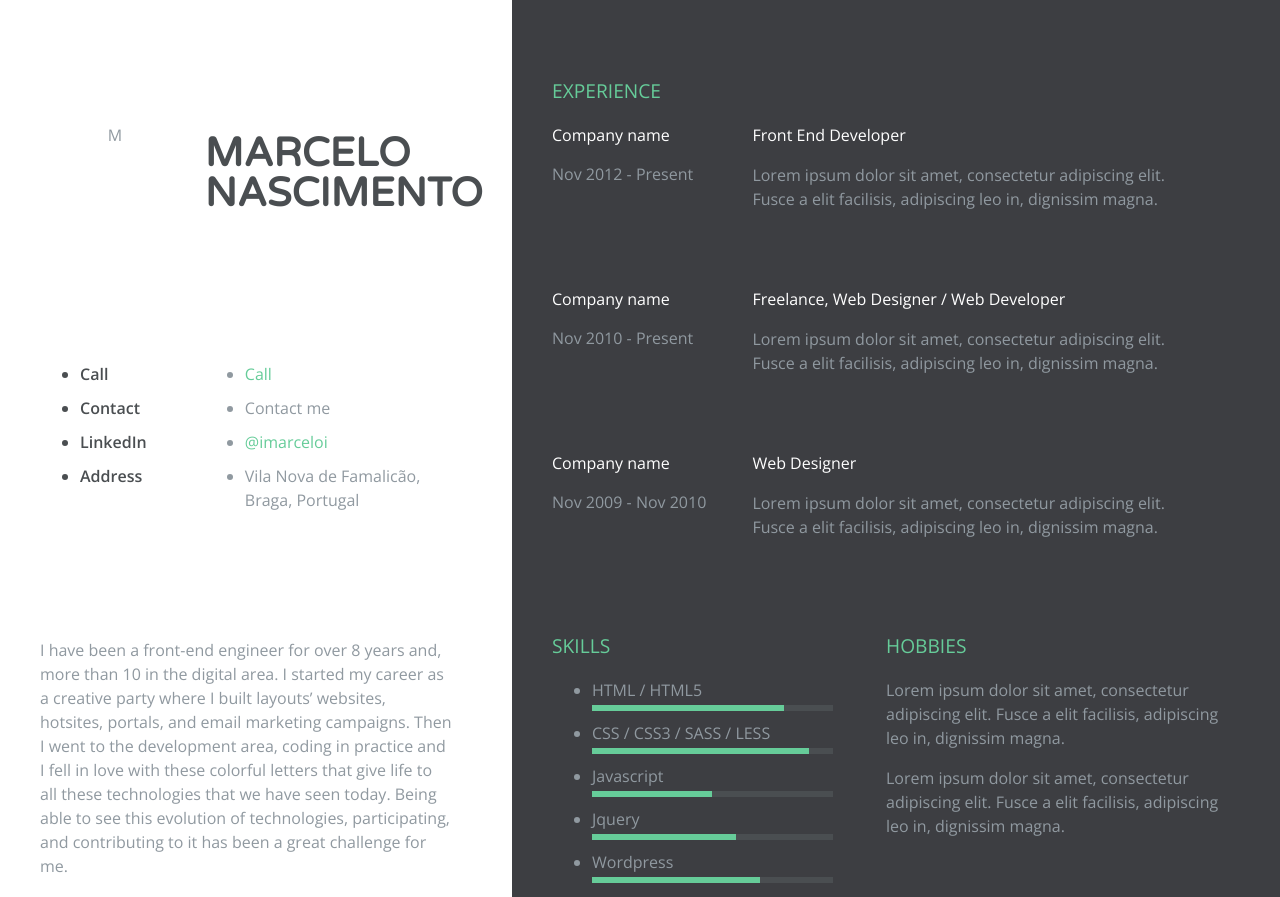
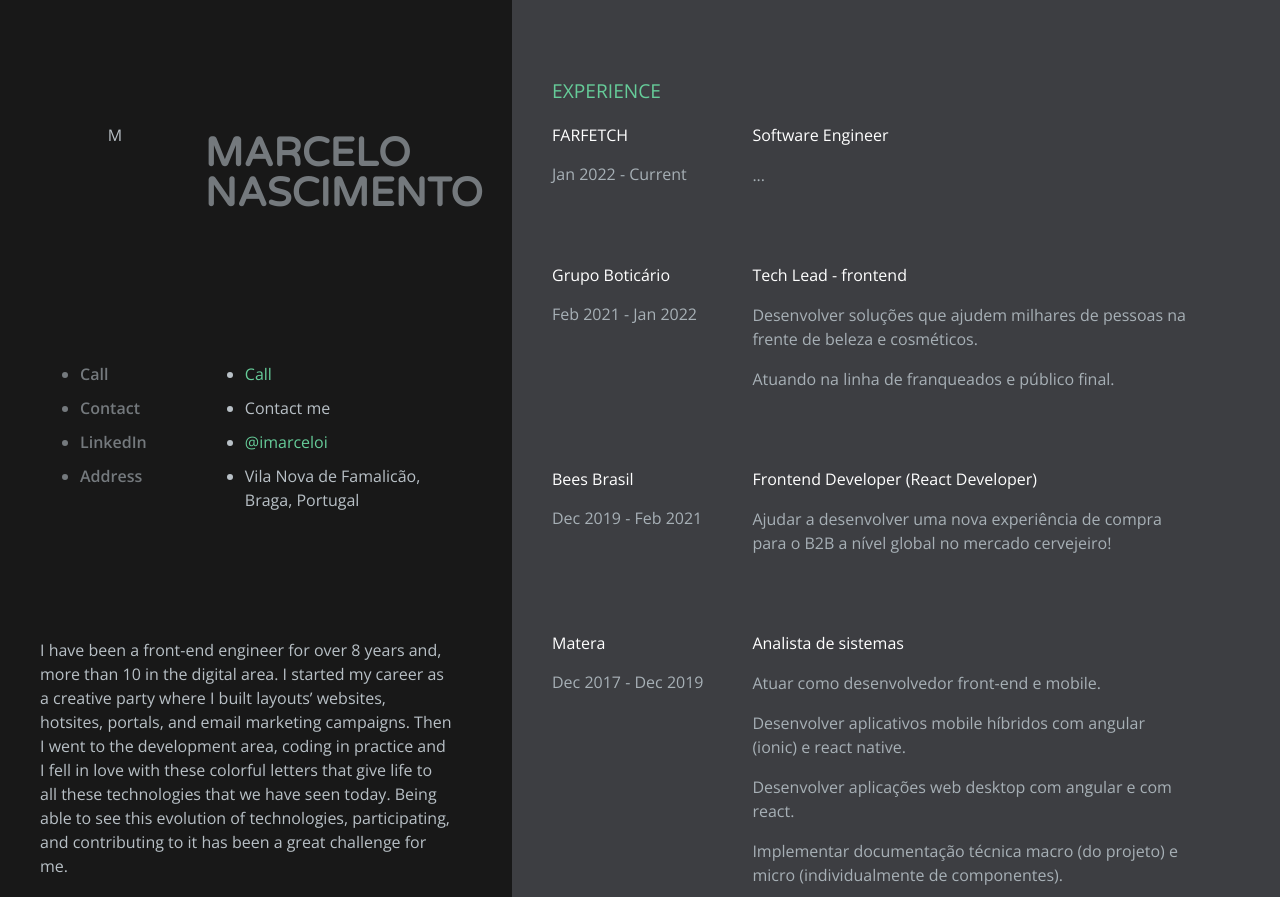
Before and after one commit to imarceloi/cv, a React (Create React App) app: page / in a window 1280 px wide. Shown: the top 897 px of the page. Built offline with nearby package versions, Linux system fonts and the light colour scheme.

Commit message:
update sass configs and start to create components

```diff
--- a/package.json
+++ b/package.json
@@ -1,9 +1,9 @@
 {
   "name": "app-test",
   "version": "0.1.0",
-  "repository": "https://github.com/imarceloi/cv.git",
-  "homepage": "http://imarceloi.github.io/cv",
-  "author": "Marcelo Marcelino <marcelo.nascimento@farfetch.com>",
+  "repository": "https://github.com/imarceloi/im.git",
+  "homepage": "http://imarceloi.github.io/im",
+  "author": "Marcelo Marcelino",
   "license": "MIT",
   "private": true,
   "dependencies": {
--- a/src/App.scss
+++ b/src/App.scss
@@ -1,35 +1,7 @@
+@use "./assets/scss/foundation/_breakpoints.scss" as breakpoint;
+@use "./assets/scss/foundation/_colors.scss" as colors;
 @import url(https://fonts.googleapis.com/css?family=Varela+Round);
 @import url(https://fonts.googleapis.com/css?family=Open+Sans:400,300,600,700);
-
-$profileBg: #fff;
-$skillsBg: #3d3e42;
-$profileColor: #9099a0;
-$skillsColor: #9099a0;
-$linkColor: #66cc99;
-$boldColor: #4a4e51;
-$time: 0.6s;
-
-@mixin breakpoint($point) {
-  @if $point == desktop {
-    @media (max-width: 1500px) {
-      @content;
-    }
-  }
-  @if $point == laptop {
-    @media (max-width: 1200px) {
-      @content;
-    }
-  }
-  @if $point == tablet {
-    @media (max-width: 850px) {
-      @content;
-    }
-  } @else if $point == mobile {
-    @media (max-width: 450px) {
-      @content;
-    }
-  }
-}
 
 *,
 *::after,
@@ -48,7 +20,7 @@
   line-height: 1.5em;
 }
 a {
-  color: $linkColor;
+  color: colors.$linkColor;
   text-decoration: none;
 }
 .clearfix::after,
@@ -60,11 +32,12 @@
   clear: both;
 }
 .bold {
-  color: $boldColor;
+  color: colors.$boldColor;
   font-weight: 400;
 }
 
 .resume-wrapper {
+  background-color: colors.$skillsBg;
   position: relative;
   text-align: center;
   height: 100%;
@@ -75,11 +48,11 @@
 }
 
 .profile {
-  background: $profileBg;
+  background: colors.$profileBg;
   width: 40%;
   float: left;
-  color: $profileColor;
-  @include breakpoint(tablet) {
+  color: colors.$profileColor;
+  @include breakpoint.breakpoint(tablet) {
     width: 100%;
   }
   .name-wrapper {
@@ -90,14 +63,14 @@
     font-size: 2.5em;
     text-align: left;
     font-family: "Varela Round", sans-serif;
-    color: $boldColor;
+    color: colors.$boldColor;
     text-transform: uppercase;
     line-height: 1em;
     padding-top: 40px;
-    @include breakpoint(laptop) {
+    @include breakpoint.breakpoint(laptop) {
       padding-top: 20px;
     }
-    @include breakpoint(mobile) {
+    @include breakpoint.breakpoint(mobile) {
       font-size: 1.8em;
       padding-top: 20px;
     }
@@ -109,7 +82,7 @@
     width: 40%;
     display: block;
     float: left;
-    @include breakpoint(laptop) {
+    @include breakpoint.breakpoint(laptop) {
       width: 100%;
     }
   }
@@ -133,23 +106,23 @@
     img {
       border-radius: 50%;
       width: 130px;
-      @include breakpoint(desktop) {
+      @include breakpoint.breakpoint(desktop) {
         width: 80px;
       }
-      @include breakpoint(laptop) {
+      @include breakpoint.breakpoint(laptop) {
         width: 120px;
         height: 120px;
       }
     }
-    @include breakpoint(desktop) {
+    @include breakpoint.breakpoint(desktop) {
       width: 150px;
       height: 150px;
     }
-    @include breakpoint(laptop) {
+    @include breakpoint.breakpoint(laptop) {
       width: 200px;
       height: 200px;
     }
-    @include breakpoint(mobile) {
+    @include breakpoint.breakpoint(mobile) {
       width: 180px;
       height: 180px;
     }
@@ -157,10 +130,10 @@
   .contact-info {
     margin-top: 100px;
     font-weight: 300;
-    @include breakpoint(laptop) {
+    @include breakpoint.breakpoint(laptop) {
       margin-top: 70px;
     }
-    @include breakpoint(mobile) {
+    @include breakpoint.breakpoint(mobile) {
       margin-top: 50px;
     }
   }
@@ -169,7 +142,7 @@
     text-align: left;
     font-weight: 600;
     width: 40%;
-    color: $boldColor;
+    color: colors.$boldColor;
   }
   .list-content {
     float: left;
@@ -182,11 +155,11 @@
     font-weight: 300;
     margin-top: 100px;
     margin-bottom: 100px;
-    @include breakpoint(laptop) {
+    @include breakpoint.breakpoint(laptop) {
       margin-top: 70px;
       margin-bottom: 70px;
     }
-    @include breakpoint(tablet) {
+    @include breakpoint.breakpoint(tablet) {
       margin-top: 50px;
       margin-bottom: 50px;
     }
@@ -205,59 +178,33 @@
   }
 }
 .experience {
-  background: $skillsBg;
+  background: colors.$skillsBg;
   width: 60%;
   float: left;
   position: relative;
-  color: $skillsColor;
+  color: colors.$skillsColor;
   font-weight: 300;
   min-height: 100%;
   min-height: 100vh;
-  @include breakpoint(tablet) {
+  @include breakpoint.breakpoint(tablet) {
     width: 100%;
   }
   h3.experience-title {
-    color: $linkColor;
+    color: colors.$linkColor;
     text-align: left;
     text-transform: uppercase;
     font-size: 1.2em;
     margin-bottom: 20px;
     font-weight: 400;
   }
-  .company-wrapper {
-    width: 30%;
-    float: left;
-    text-align: left;
-    padding-right: 5%;
-    margin-bottom: 60px;
-    @include breakpoint(mobile) {
-      width: 100%;
-      margin-bottom: 20px;
-    }
-  }
-  .job-wrapper {
-    width: 70%;
-    float: left;
-    text-align: left;
-    padding-right: 5%;
-    margin-bottom: 60px;
-    @include breakpoint(mobile) {
-      width: 100%;
-      margin-bottom: 40px;
-    }
-  }
-  .experience-title {
-    color: white;
-    margin-bottom: 15px;
-  }
 }
 
 .section-padding {
   padding: 60px 60px 40px 40px;
-  @include breakpoint(tablet) {
+  @include breakpoint.breakpoint(tablet) {
     padding: 80px 15% 40px 10%;
   }
-  @include breakpoint(mobile) {
+  @include breakpoint.breakpoint(mobile) {
     padding: 40px 10% 20px 5%;
   }
 }
@@ -266,17 +213,17 @@
   width: 50%;
   float: left;
   text-align: left;
-  color: $skillsColor;
+  color: colors.$skillsColor;
   font-weight: 300;
   margin-bottom: 20px;
-  @include breakpoint(mobile) {
+  @include breakpoint.breakpoint(mobile) {
     width: 100%;
   }
   &:nth-child(3) {
     padding-right: 8%;
   }
   h3.section-title {
-    color: $linkColor;
+    color: colors.$linkColor;
     text-align: left;
     text-transform: uppercase;
     font-size: 1.2em;
@@ -290,45 +237,45 @@
       content: "";
       width: 100%;
       height: 6px;
-      background: $boldColor;
+      background: colors.$boldColor;
       display: block;
       margin-top: 3px;
     }
     &::before {
       content: "";
       height: 6px;
-      background: $linkColor;
+      background: colors.$linkColor;
       position: absolute;
       margin-top: 3px;
       bottom: 0;
     }
     &:nth-child(1)::before {
       width: 80%;
-      animation: skill_1 $time ease;
+      animation: skill_1 colors.$time ease;
     }
     &:nth-child(2)::before {
       width: 90%;
-      animation: skill_2 $time ease;
+      animation: skill_2 colors.$time ease;
     }
     &:nth-child(3)::before {
       width: 50%;
-      animation: skill_3 $time ease;
+      animation: skill_3 colors.$time ease;
     }
     &:nth-child(4)::before {
       width: 60%;
-      animation: skill_4 $time ease;
+      animation: skill_4 colors.$time ease;
     }
     &:nth-child(5)::before {
       width: 70%;
-      animation: skill_5 $time ease;
+      animation: skill_5 colors.$time ease;
     }
     &:nth-child(6)::before {
       width: 70%;
-      animation: skill_6 $time ease;
+      animation: skill_6 colors.$time ease;
     }
     &:nth-child(7)::before {
       width: 70%;
-      animation: skill_6 $time ease;
+      animation: skill_6 colors.$time ease;
     }
   }
 }
--- a/src/App.tsx
+++ b/src/App.tsx
@@ -1,5 +1,6 @@
-import React from "react";
 import "./App.scss";
+import { Experience } from "./components/Experience";
+import { experiences } from "./components/Experience/data";
 
 function App() {
   return (
@@ -100,67 +101,9 @@
           <div className="container">
             <h3 className="experience-title">Experience</h3>
 
-            <div className="experience-wrapper">
-              <div className="company-wrapper clearfix">
-                <div className="experience-title">Company name</div>
-                {/* <!-- NAME OF THE COMPANY YOUWORK WITH  --> */}
-                <div className="time">Nov 2012 - Present</div>
-                {/* <!-- THE TIME YOU WORK WITH THE COMPANY  --> */}
-              </div>
-
-              <div className="job-wrapper clearfix">
-                <div className="experience-title">Front End Developer</div>
-                {/* <!-- JOB TITLE  --> */}
-                <div className="company-description">
-                  <p>
-                    Lorem ipsum dolor sit amet, consectetur adipiscing elit.
-                    Fusce a elit facilisis, adipiscing leo in, dignissim magna.
-                  </p>
-                  {/* <!-- JOB DESCRIPTION  --> */}
-                </div>
-              </div>
-
-              <div className="company-wrapper clearfix">
-                <div className="experience-title">Company name</div>
-                {/* <!-- NAME OF THE COMPANY YOUWORK WITH  --> */}
-                <div className="time">Nov 2010 - Present</div>
-                {/* <!-- THE TIME YOU WORK WITH THE COMPANY  --> */}
-              </div>
-
-              <div className="job-wrapper clearfix">
-                <div className="experience-title">
-                  Freelance, Web Designer / Web Developer
-                </div>
-                {/* <!-- JOB TITLE  --> */}
-                <div className="company-description">
-                  <p>
-                    Lorem ipsum dolor sit amet, consectetur adipiscing elit.
-                    Fusce a elit facilisis, adipiscing leo in, dignissim magna.
-                  </p>
-                  {/* <!-- JOB DESCRIPTION  --> */}
-                </div>
-              </div>
-
-              <div className="company-wrapper clearfix">
-                <div className="experience-title">Company name</div>
-                {/* <!-- NAME OF THE COMPANY YOUWORK WITH  --> */}
-                <div className="time">Nov 2009 - Nov 2010</div>
-                {/* <!-- THE TIME YOU WORK WITH THE COMPANY  --> */}
-              </div>
-
-              <div className="job-wrapper clearfix">
-                <div className="experience-title">Web Designer</div>
-                {/* <!-- JOB TITLE  --> */}
-                <div className="company-description">
-                  <p>
-                    Lorem ipsum dolor sit amet, consectetur adipiscing elit.
-                    Fusce a elit facilisis, adipiscing leo in, dignissim magna.
-                  </p>
-                  {/* <!-- JOB DESCRIPTION  --> */}
-                </div>
-              </div>
-            </div>
-            {/* <!--Skill experience--> */}
+            {experiences.map((experience, index) => (
+              <Experience key={`experience_${index}`} experience={experience} />
+            ))}
 
             <div className="section-wrapper clearfix">
               <h3 className="section-title">Skills</h3>
--- /dev/null
+++ b/src/assets/scss/foundation/_breakpoints.scss
@@ -0,0 +1,21 @@
+@mixin breakpoint($point) {
+  @if $point == desktop {
+    @media (max-width: 1500px) {
+      @content;
+    }
+  }
+  @if $point == laptop {
+    @media (max-width: 1200px) {
+      @content;
+    }
+  }
+  @if $point == tablet {
+    @media (max-width: 850px) {
+      @content;
+    }
+  } @else if $point == mobile {
+    @media (max-width: 450px) {
+      @content;
+    }
+  }
+}
--- /dev/null
+++ b/src/assets/scss/foundation/_colors.scss
@@ -0,0 +1,7 @@
+$profileBg: #181818;
+$skillsBg: #3d3e42;
+$profileColor: #b8c0c6;
+$skillsColor: #a7b0b6;
+$linkColor: #66cc99;
+$boldColor: #74797d;
+$time: 0.6s;
--- /dev/null
+++ b/src/components/Experience/Experience.scss
@@ -0,0 +1,39 @@
+@use "../../assets/scss/foundation/_breakpoints.scss" as breakpoint;
+@use "../../assets/scss/foundation/_colors.scss" as colors;
+
+.experience {
+  h3.experience-title {
+    color: colors.$linkColor;
+    text-align: left;
+    text-transform: uppercase;
+    font-size: 1.2em;
+    margin-bottom: 20px;
+    font-weight: 400;
+  }
+  .company-wrapper {
+    width: 30%;
+    float: left;
+    text-align: left;
+    padding-right: 5%;
+    margin-bottom: 60px;
+    @include breakpoint.breakpoint(mobile) {
+      width: 100%;
+      margin-bottom: 20px;
+    }
+  }
+  .job-wrapper {
+    width: 70%;
+    float: left;
+    text-align: left;
+    padding-right: 5%;
+    margin-bottom: 60px;
+    @include breakpoint.breakpoint(mobile) {
+      width: 100%;
+      margin-bottom: 40px;
+    }
+  }
+  .experience-title {
+    color: white;
+    margin-bottom: 15px;
+  }
+}
--- /dev/null
+++ b/src/components/Experience/Experience.tsx
@@ -0,0 +1,34 @@
+import "./Experience.scss";
+
+export type ExperienceType = {
+  experienceTitle: string;
+  jobTitle: string;
+  experienceTime: string;
+  description: string[];
+};
+
+type Props = {
+  experience: ExperienceType;
+};
+
+export const Experience = ({
+  experience: { jobTitle, experienceTitle, experienceTime, description },
+}: Props): JSX.Element => {
+  return (
+    <div className="experience-wrapper">
+      <div className="company-wrapper clearfix">
+        <div className="experience-title">{experienceTitle}</div>
+        <div className="time">{experienceTime}</div>
+      </div>
+
+      <div className="job-wrapper clearfix">
+        <div className="experience-title">{jobTitle}</div>
+        <div className="company-description">
+          {description.map((experience, index) => (
+            <p key={`experience_${index}`}>{experience}</p>
+          ))}
+        </div>
+      </div>
+    </div>
+  );
+};
--- /dev/null
+++ b/src/components/Experience/data.ts
@@ -0,0 +1,61 @@
+import { ExperienceType } from "./Experience";
+
+export const experiences: ExperienceType[] = [
+  {
+    experienceTitle: "FARFETCH",
+    jobTitle: "Software Engineer",
+    experienceTime: "Jan 2022 - Current",
+    description: ["..."],
+  },
+  {
+    experienceTitle: "Grupo Boticário",
+    jobTitle: "Tech Lead - frontend",
+    experienceTime: "Feb 2021 - Jan 2022",
+    description: [
+      "Desenvolver soluções que ajudem milhares de pessoas na frente de beleza e cosméticos.",
+      "Atuando na linha de franqueados e público final.",
+    ],
+  },
+  {
+    experienceTitle: "Bees Brasil",
+    jobTitle: "Frontend Developer (React Developer)",
+    experienceTime: "Dec 2019 - Feb 2021",
+    description: [
+      "Ajudar a desenvolver uma nova experiência de compra para o B2B a nível global no mercado cervejeiro!",
+    ],
+  },
+  {
+    experienceTitle: "Matera",
+    jobTitle: "Analista de sistemas",
+    experienceTime: "Dec 2017 - Dec 2019",
+    description: [
+      "Atuar como desenvolvedor front-end e mobile.",
+      "Desenvolver aplicativos mobile híbridos com angular (ionic) e react native.",
+      "Desenvolver aplicações web desktop com angular e com react.",
+      "Implementar documentação técnica macro (do projeto) e micro (individualmente de componentes).",
+      "Auxílio técnico ao time e ao comercial (em soluções junto aos clientes).",
+      "Code review e pair programming.",
+      "Publicação de aplicativos nas lojas (Playstore e Appstore).",
+      "Contato com cliente.",
+      "Git, Jira, Kanban, VSCode, xCode, Android Studio, Debugger...",
+    ],
+  },
+  {
+    experienceTitle: "Brasil Pré-Pagos",
+    jobTitle: "Analista desenvolvimento sênior",
+    experienceTime: "Sep 2017 - Dec 2017",
+    description: ["Atuar no desenvolvimento frontend dos sistemas."],
+  },
+  {
+    experienceTitle: "Senior Sistemas",
+    jobTitle: "Programador de sistemas III",
+    experienceTime: "Oct 2015 - Oct 2017",
+    description: [
+      "Desenvolvedor Front-End.",
+      "Como parte do time de desenvolvimento sou responsável por prestar apoio técnico aos membros da equipe, implementar novas telas da plataforma web (HCM), fazer a integração com os serviços REST (java), desenvolver telas aplicando os conceitos de UI/UX proporcionando ao usuário final melhor usabilidade e simplificando sua interação com o sistema.",
+      "Tecnologias: HTML, CSS (Bootstrap e SASS), JavaScript (JQuery, GruntJS, Require.js e Angular.js).",
+      "Ferramentas: Windows, Eclipse, WebStorm e GIT. Usabilidade, CrossBrowser, Desenvolvimento Ágil.",
+      "Projeto: HCM.",
+    ],
+  },
+];
--- /dev/null
+++ b/src/components/Experience/index.tsx
@@ -0,0 +1 @@
+export * from "./Experience";
```
